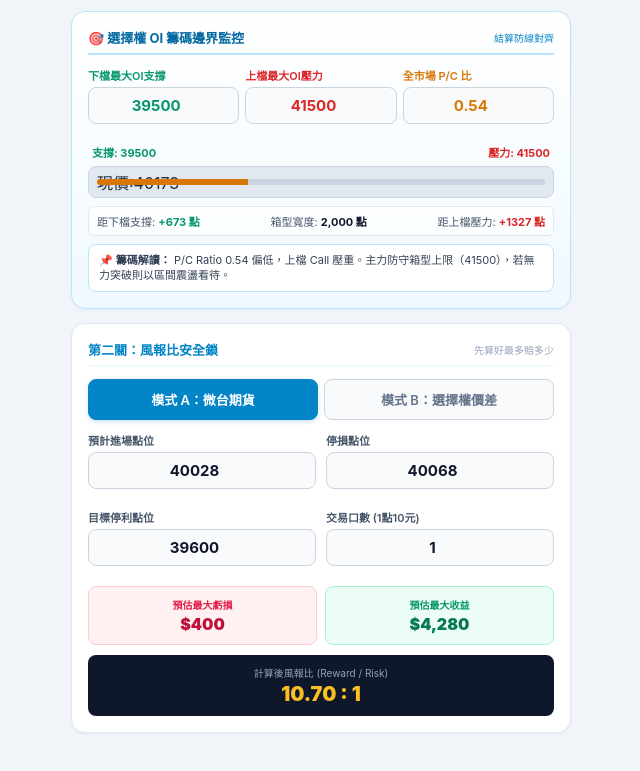
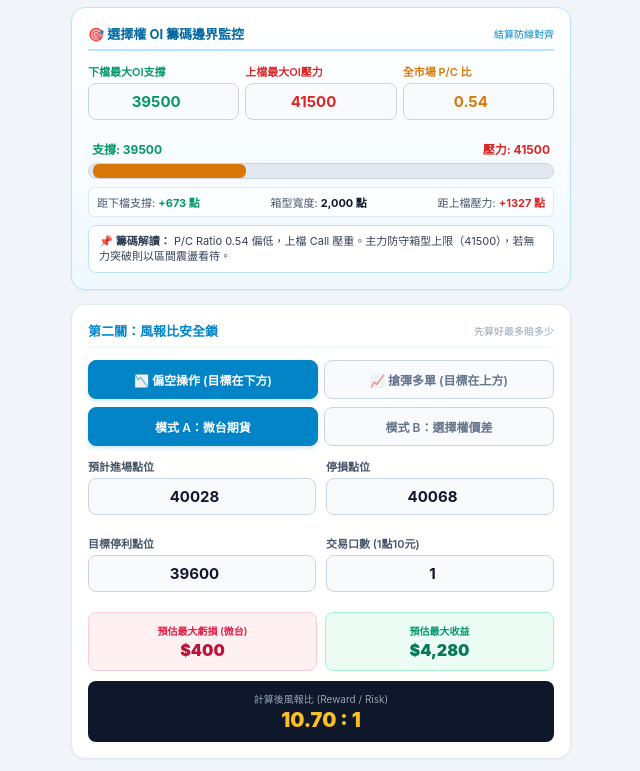
Before and after one commit to tb043317-eng/-, a plain HTML site: page index.html in a window 1280 px wide. Shown: the part 503-1274 px from the top of the page, without its empty margins (319-959 px from the left). Before the commit the page ends 1248 px from the top, so only its background shows below. Drawn offline with Linux system fonts and the light colour scheme.

Commit message:
Add files via upload

```diff
--- a/index.html
+++ b/index.html
@@ -35,7 +35,7 @@
 
         /* 切換開關列 */
         .toggle-row { display: flex; gap: 6px; margin-bottom: 10px; }
-        .btn-toggle { flex: 1; background: #f8fafc; border: 1px solid #cbd5e1; border-radius: 8px; padding: 10px 6px; font-size: 13px; font-weight: 600; color: #64748b; cursor: pointer; text-align: center; transition: 0.2s; }
+        .btn-toggle { flex: 1; background: #f8fafc; border: 1px solid #cbd5e1; border-radius: 8px; padding: 10px 6px; font-size: 12px; font-weight: 600; color: #64748b; cursor: pointer; text-align: center; transition: 0.2s; }
         .btn-toggle.active { background: #0284c7; color: #ffffff; border-color: #0284c7; box-shadow: 0 2px 4px rgba(2, 132, 199, 0.2); }
 
         /* 警示盒 */
@@ -50,12 +50,10 @@
         /* 專屬 OI 籌碼區外框 */
         .oi-card { border-color: #bae6fd; background: linear-gradient(to bottom, #ffffff, #f0f9ff); }
 
-        /* 視覺化跑道完美防護（數字與進度條完全分開） */
-        .track-header { display: flex; justify-content: space-between; font-size: 11px; font-weight: 700; margin-bottom: 6px; padding: 0 4px; }
-        .track-container { position: relative; background: #e2e8f0; border-radius: 8px; height: 32px; display: flex; align-items: center; padding: 0 8px; margin-bottom: 8px; border: 1px solid #cbd5e1; }
-        .track-bg { position: absolute; left: 8px; right: 8px; height: 6px; background: #cbd5e1; border-radius: 3px; overflow: hidden; }
-        .track-progress { height: 100%; background: #d97706; width: 50%; transition: width 0.3s ease; }
-        .track-pointer { position: absolute; transform: translateX(-50%); background: #0f172a; color: #ffffff; font-size: 10px; font-weight: 800; padding: 2px 6px; border-radius: 4px; top: 6px; white-space: nowrap; box-shadow: 0 1px 2px rgba(0,0,0,0.2); z-index: 5; }
+        /* 視覺化跑道（完美解決覆蓋，拿掉浮動現價標籤） */
+        .track-header { display: flex; justify-content: space-between; font-size: 12px; font-weight: 700; margin-bottom: 6px; padding: 0 4px; }
+        .track-container { position: relative; background: #e2e8f0; border-radius: 8px; height: 16px; display: flex; align-items: center; padding: 0 4px; margin-bottom: 8px; border: 1px solid #cbd5e1; overflow: hidden; }
+        .track-progress { height: 100%; background: #d97706; width: 50%; transition: width 0.3s ease; border-radius: 6px; }
 
         /* 資訊檢視欄 */
         .info-bar { display: flex; justify-content: space-between; font-size: 11px; color: #475569; background: rgba(255,255,255,0.7); padding: 6px 8px; border-radius: 6px; margin-bottom: 8px; border: 1px solid #e2e8f0; }
@@ -131,7 +129,7 @@
         </div>
 
 
-        <!-- ✨ 選擇權 OI 籌碼邊界監控 -->
+        <!-- ✨ 選擇權 OI 籌碼邊界監控 (取消現價標籤覆蓋，保證數字清爽) -->
         <div class="card oi-card">
             <div class="card-title" style="color: #0369a1; border-color: #bae6fd;">
                 <span>🎯 選擇權 OI 籌碼邊界監控</span>
@@ -153,16 +151,13 @@
                 </div>
             </div>
 
-            <!-- 視覺化跑道（完美獨立 Header，絕不覆蓋數字） -->
+            <!-- 視覺化跑道（獨立 Header，絕不重疊） -->
             <div class="track-header">
                 <span style="color: #059669;">支撐: <span id="disp-floor">39500</span></span>
                 <span style="color: #dc2626;">壓力: <span id="disp-ceiling">41500</span></span>
             </div>
             <div class="track-container">
-                <div class="track-bg">
-                    <div id="oi-bar" class="track-progress"></div>
-                </div>
-                <div id="oi-pointer" class="pointer" style="left: 50%;">現價:40173</div>
+                <div id="oi-bar" class="track-progress"></div>
             </div>
 
             <div class="info-bar">
@@ -184,10 +179,16 @@
                 <span class="sub">先算好最多賠多少</span>
             </div>
 
-            <!-- 模式切換 (模式 A / 模式 B) -->
+            <!-- 多空方向切換 -->
+            <div class="toggle-row" style="margin-bottom: 8px;">
+                <button id="dir-short" onclick="setDirection('short')" class="btn-toggle active">📉 偏空操作 (目標在下方)</button>
+                <button id="dir-long" onclick="setDirection('long')" class="btn-toggle">📈 搶彈多單 (目標在上方)</button>
+            </div>
+
+            <!-- 模式選擇 (模式 A / 模式 B 選擇權價差) -->
             <div class="toggle-row" style="margin-bottom: 12px;">
-                <button id="mode-micro-v2" onclick="setNewMode('micro')" class="btn-toggle active">模式 A：微台期貨</button>
-                <button id="mode-spread-v2" onclick="setNewMode('spread')" class="btn-toggle">模式 B：選擇權價差</button>
+                <button id="mode-micro" onclick="setMode('micro')" class="btn-toggle active">模式 A：微台期貨</button>
+                <button id="mode-spread" onclick="setMode('spread')" class="btn-toggle">模式 B：選擇權價差</button>
             </div>
 
             <div class="grid-2">
@@ -214,7 +215,7 @@
 
             <div class="risk-grid">
                 <div class="risk-box risk-loss">
-                    <div style="font-size: 10px; color: #e11d48; font-weight: 600;">預估最大虧損</div>
+                    <div style="font-size: 10px; color: #e11d48; font-weight: 600;" id="loss-title">預估最大虧損</div>
                     <div id="max-loss" style="font-size: 16px; font-weight: 900; color: #be123c; margin-top: 2px;">$400</div>
                 </div>
                 <div class="risk-box risk-profit">
@@ -234,7 +235,8 @@
     <script>
         let currentDailyTrend = 'down';
         let current5mTrend = 'down';
-        let currentModeV2 = 'micro'; // 'micro' 或 'spread'
+        let currentMode = 'micro'; // 'micro' 或 'spread'
+        let currentDirection = 'short'; // 'short' 或 'long'
 
         function setDailyTrend(trend) {
             currentDailyTrend = trend;
@@ -275,31 +277,45 @@
             }
         }
 
-        function setNewMode(mode) {
-            currentModeV2 = mode;
-            document.getElementById('mode-micro-v2').className = mode === 'micro' ? 'btn-toggle active' : 'btn-toggle';
-            document.getElementById('mode-spread-v2').className = mode === 'spread' ? 'btn-toggle active' : 'btn-toggle';
+        function setDirection(dir) {
+            currentDirection = dir;
+            document.getElementById('dir-short').className = dir === 'short' ? 'btn-toggle active' : 'btn-toggle';
+            document.getElementById('dir-long').className = dir === 'long' ? 'btn-toggle active' : 'btn-toggle';
+
+            const vwap = parseFloat(document.getElementById('vwap-price').value) || 40028;
+            if (dir === 'short') {
+                document.getElementById('entry-price').value = vwap;
+                document.getElementById('stop-price').value = vwap + 40;
+                document.getElementById('target-price').value = vwap - 428;
+            } else {
+                document.getElementById('entry-price').value = vwap;
+                document.getElementById('stop-price').value = vwap - 40;
+                document.getElementById('target-price').value = vwap + 428;
+            }
+            calculateRisk();
+        }
+
+        function setMode(mode) {
+            currentMode = mode;
+            document.getElementById('mode-micro').className = mode === 'micro' ? 'btn-toggle active' : 'btn-toggle';
+            document.getElementById('mode-spread').className = mode === 'spread' ? 'btn-toggle active' : 'btn-toggle';
             calculateRisk();
         }
 
         function adjustPrice(val) {
             const input = document.getElementById('market-price');
             input.value = parseFloat(input.value) + val;
-            calculateAll();
+            calculateOi();
         }
 
         function adjustVwap(val) {
             const input = document.getElementById('vwap-price');
             input.value = parseFloat(input.value) + val;
-            calculateAll();
+            setDirection(currentDirection);
         }
 
         function syncVwap() {
-            const vwap = parseFloat(document.getElementById('vwap-price').value) || 40028;
-            document.getElementById('entry-price').value = vwap;
-            document.getElementById('stop-price').value = vwap + 40;
-            document.getElementById('target-price').value = vwap - 428;
-            calculateRisk();
+            setDirection(currentDirection);
         }
 
         function calculateAll() {
@@ -322,11 +338,10 @@
 
             const span = ceiling - floor;
             let pct = span === 0 ? 50 : ((market - floor) / span) * 100;
-            pct = Math.max(5, Math.min(95, pct));
+            pct = Math.max(2, Math.min(98, pct));
 
+            // 只更新進度條長度，完全拿掉會覆蓋文字的浮動現價標籤
             document.getElementById('oi-bar').style.width = pct + '%';
-            document.getElementById('oi-pointer').style.left = pct + '%';
-            document.getElementById('oi-pointer').innerText = `現價:${market}`;
 
             const textEl = document.getElementById('oi-bias-text');
             if (pc < 0.7) {
@@ -347,12 +362,18 @@
             const riskPoints = Math.abs(entry - stop);
             const rewardPoints = Math.abs(entry - target);
 
-            let loss = riskPoints * 10 * qty;
-            let profit = rewardPoints * 10 * qty;
+            let loss, profit;
 
-            if (currentModeV2 === 'spread') {
+            if (currentMode === 'micro') {
+                // 模式 A：微台期貨 (1點 = 10元)
+                loss = riskPoints * 10 * qty;
+                profit = rewardPoints * 10 * qty;
+                document.getElementById('loss-title').innerText = "預估最大虧損 (微台)";
+            } else {
+                // 模式 B：選擇權價差 (假設合約口數點數價值減半或採價差結構，1點 = 5元且風險鎖死)
                 loss = riskPoints * 5 * qty;
                 profit = rewardPoints * 5 * qty;
+                document.getElementById('loss-title').innerText = "預估最大虧損 (選擇權價差)";
             }
 
             document.getElementById('max-loss').innerText = '$' + loss.toLocaleString();
```
